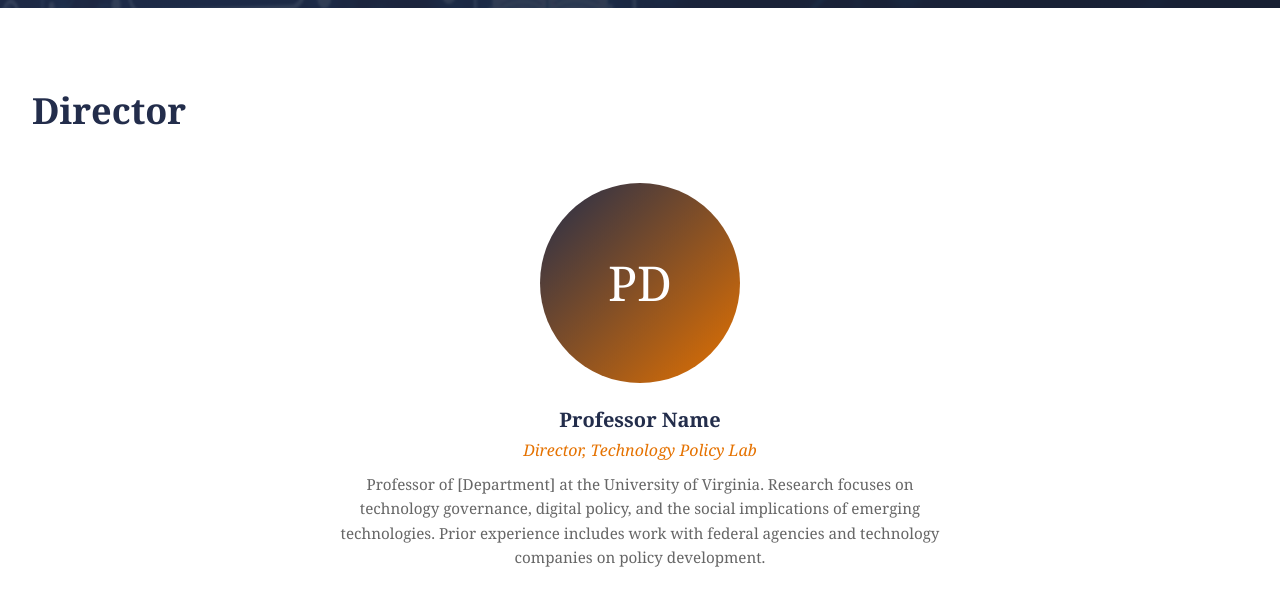
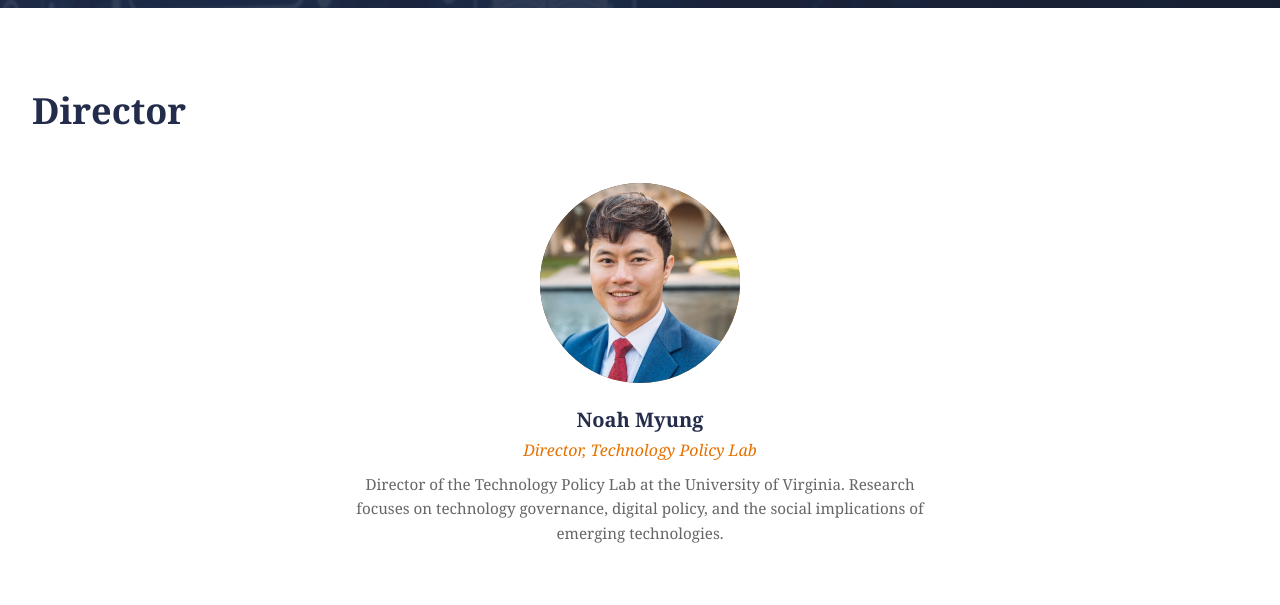
Before and after one commit to behartless67-a11y/uva-tech-policy-lab, a plain HTML site: page people.html in a window 1280 px wide. Shown: the part 513-1118 px from the top of the page. Drawn offline with Linux system fonts and the light colour scheme.

Commit message:
Add Noah Myung as Director with photo on About and People pages

```diff
--- a/people.html
+++ b/people.html
@@ -55,10 +55,10 @@
                 <h2>Director</h2>
                 <div class="team-grid" style="grid-template-columns: 1fr; max-width: 600px; margin: 3rem auto;">
                     <div class="team-member">
-                        <div class="member-photo">PD</div>
-                        <h3 class="member-name">Professor Name</h3>
+                        <img src="Noah_Myung_H.jpg" alt="Noah Myung" class="member-photo" style="border-radius: 50%; width: 200px; height: 200px; object-fit: cover; margin: 0 auto 1.5rem;">
+                        <h3 class="member-name">Noah Myung</h3>
                         <p class="member-role">Director, Technology Policy Lab</p>
-                        <p class="member-bio">Professor of [Department] at the University of Virginia. Research focuses on technology governance, digital policy, and the social implications of emerging technologies. Prior experience includes work with federal agencies and technology companies on policy development.</p>
+                        <p class="member-bio">Director of the Technology Policy Lab at the University of Virginia. Research focuses on technology governance, digital policy, and the social implications of emerging technologies.</p>
                     </div>
                 </div>
             </div>
```
Also changed, not shown: about.html (+2 -2 lines), .claude/settings.local.json, Noah_Myung_H.jpg (added).
